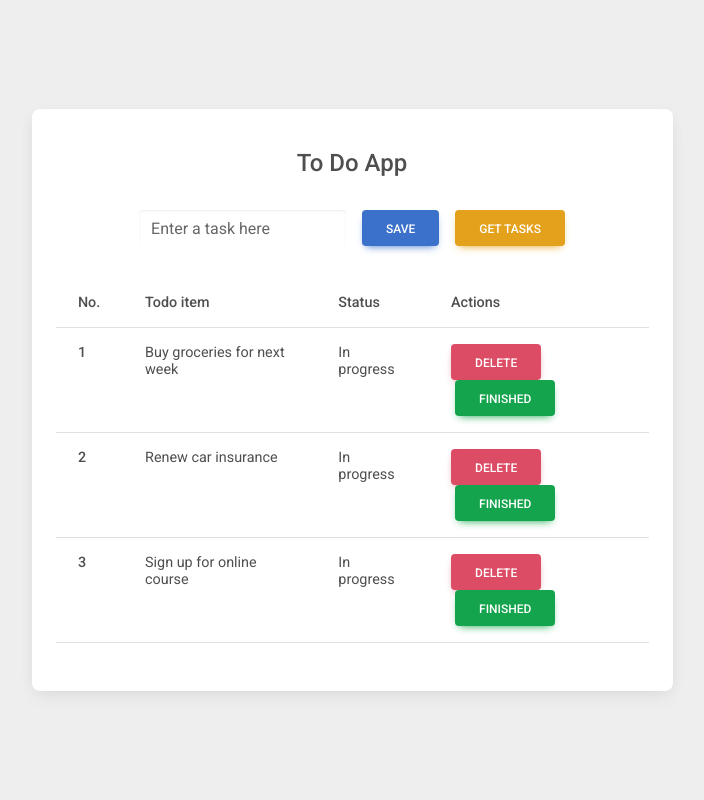
After one commit to Mah1ndra/ticket-master, a Flask app: template templates/temp.html in a window 1280 px wide. The commit adds this page. Shown: the whole page, without its empty margins (288-992 px from the left). Run offline with Flask 3, Linux system fonts and the light colour scheme; the template is opened without the code that fills it, so the values that code supplies are empty.

Commit message:
UI update

```diff
--- /dev/null
+++ b/templates/temp.html
@@ -0,0 +1,92 @@
+<html lang="en">
+<head>
+    <meta charset="UTF-8">
+    <meta http-equiv="X-UA-Compatible" content="IE=edge">
+    <meta name="viewport" content="width=device-width, initial-scale=1.0">
+    <!-- Google Fonts -->
+    <link
+    href="https://fonts.googleapis.com/css?family=Roboto:300,400,500,700&display=swap"
+    rel="stylesheet"
+    />
+    <!-- MDB -->
+    <link
+    href="https://cdnjs.cloudflare.com/ajax/libs/mdb-ui-kit/6.0.1/mdb.min.css"
+    rel="stylesheet"
+    />
+  <title>Ticket-Master</title>
+</head>
+<body>
+    <section class="vh-100" style="background-color: #eee;">
+        <div class="container py-5 h-100">
+          <div class="row d-flex justify-content-center align-items-center h-100">
+            <div class="col col-lg-9 col-xl-7">
+              <div class="card rounded-3">
+                <div class="card-body p-4">
+
+                  <h4 class="text-center my-3 pb-3">To Do App</h4>
+
+                  <form class="row row-cols-lg-auto g-3 justify-content-center align-items-center mb-4 pb-2">
+                    <div class="col-12">
+                      <div class="form-outline">
+                        <input type="text" id="form1" class="form-control" />
+                        <label class="form-label" for="form1">Enter a task here</label>
+                      </div>
+                    </div>
+
+                    <div class="col-12">
+                      <button type="submit" class="btn btn-primary">Save</button>
+                    </div>
+
+                    <div class="col-12">
+                      <button type="submit" class="btn btn-warning">Get tasks</button>
+                    </div>
+                  </form>
+
+                  <table class="table mb-4">
+                    <thead>
+                      <tr>
+                        <th scope="col">No.</th>
+                        <th scope="col">Todo item</th>
+                        <th scope="col">Status</th>
+                        <th scope="col">Actions</th>
+                      </tr>
+                    </thead>
+                    <tbody>
+                      <tr>
+                        <th scope="row">1</th>
+                        <td>Buy groceries for next week</td>
+                        <td>In progress</td>
+                        <td>
+                          <button type="submit" class="btn btn-danger">Delete</button>
+                          <button type="submit" class="btn btn-success ms-1">Finished</button>
+                        </td>
+                      </tr>
+                      <tr>
+                        <th scope="row">2</th>
+                        <td>Renew car insurance</td>
+                        <td>In progress</td>
+                        <td>
+                          <button type="submit" class="btn btn-danger">Delete</button>
+                          <button type="submit" class="btn btn-success ms-1">Finished</button>
+                        </td>
+                      </tr>
+                      <tr>
+                        <th scope="row">3</th>
+                        <td>Sign up for online course</td>
+                        <td>In progress</td>
+                        <td>
+                          <button type="submit" class="btn btn-danger">Delete</button>
+                          <button type="submit" class="btn btn-success ms-1">Finished</button>
+                        </td>
+                      </tr>
+                    </tbody>
+                  </table>
+
+                </div>
+              </div>
+            </div>
+          </div>
+        </div>
+      </section>
+</body>
+</html>
```
Also changed, not shown: templates/base.html (+10 -1 lines), templates/index.html (+56 -16 lines), templates/update.html (+26 -7 lines), instance/todo.db (deleted), 1 other file.
